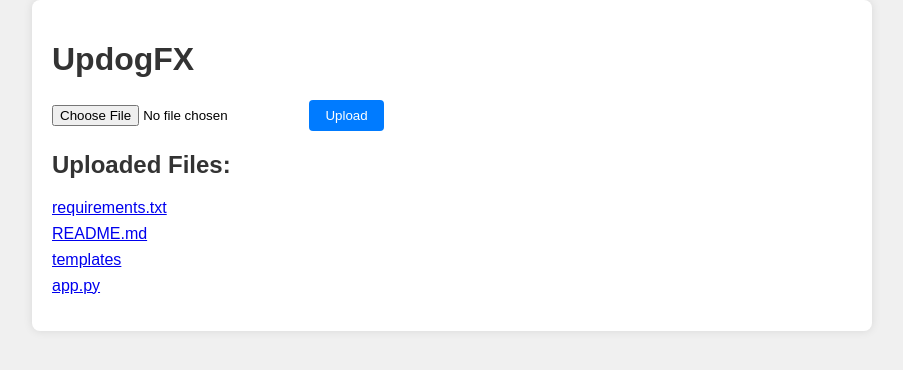
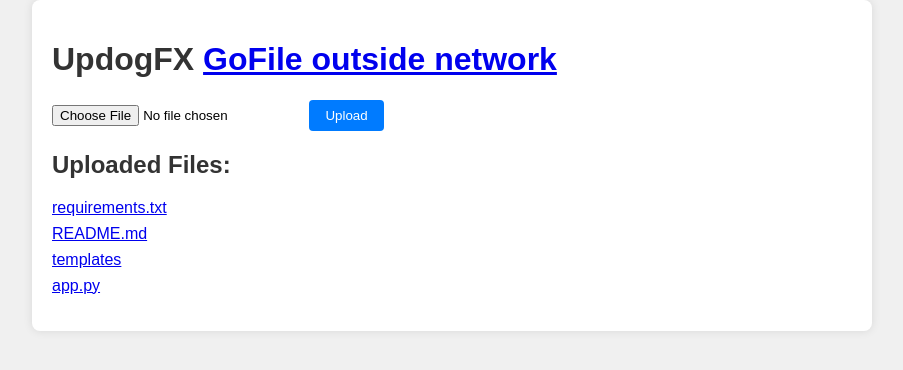
Before and after one commit to efxtv/updogfx, a Flask app: page / in a window 1280 px wide. Shown: the top 370 px of the page, without its empty margins (188-1091 px from the left). Run offline with Flask 2, Linux system fonts and the light colour scheme.

Commit message:
Update index.html

```diff
--- a/templates/index.html
+++ b/templates/index.html
@@ -48,7 +48,8 @@
 </head>
 <body>
     <div class="container">
-        <h1>UpdogFX</h1>
+
+        <h1>UpdogFX <a href="https://gofile.io/" target="_blank">GoFile outside network</a></h1>
         <form id="uploadForm" action="/upload" method="post" enctype="multipart/form-data">
             <input type="file" name="file" id="fileInput">
             <button type="button" onclick="uploadFile()">Upload</button>
```
